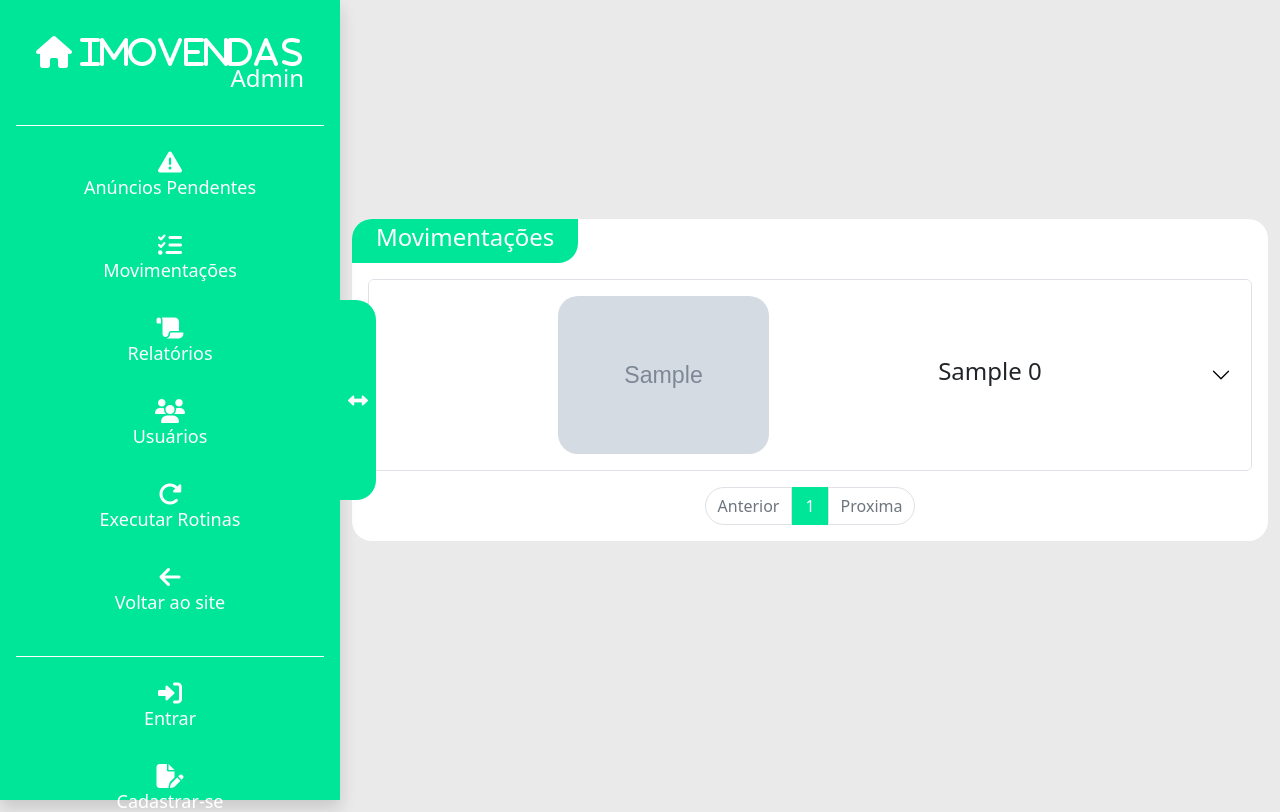
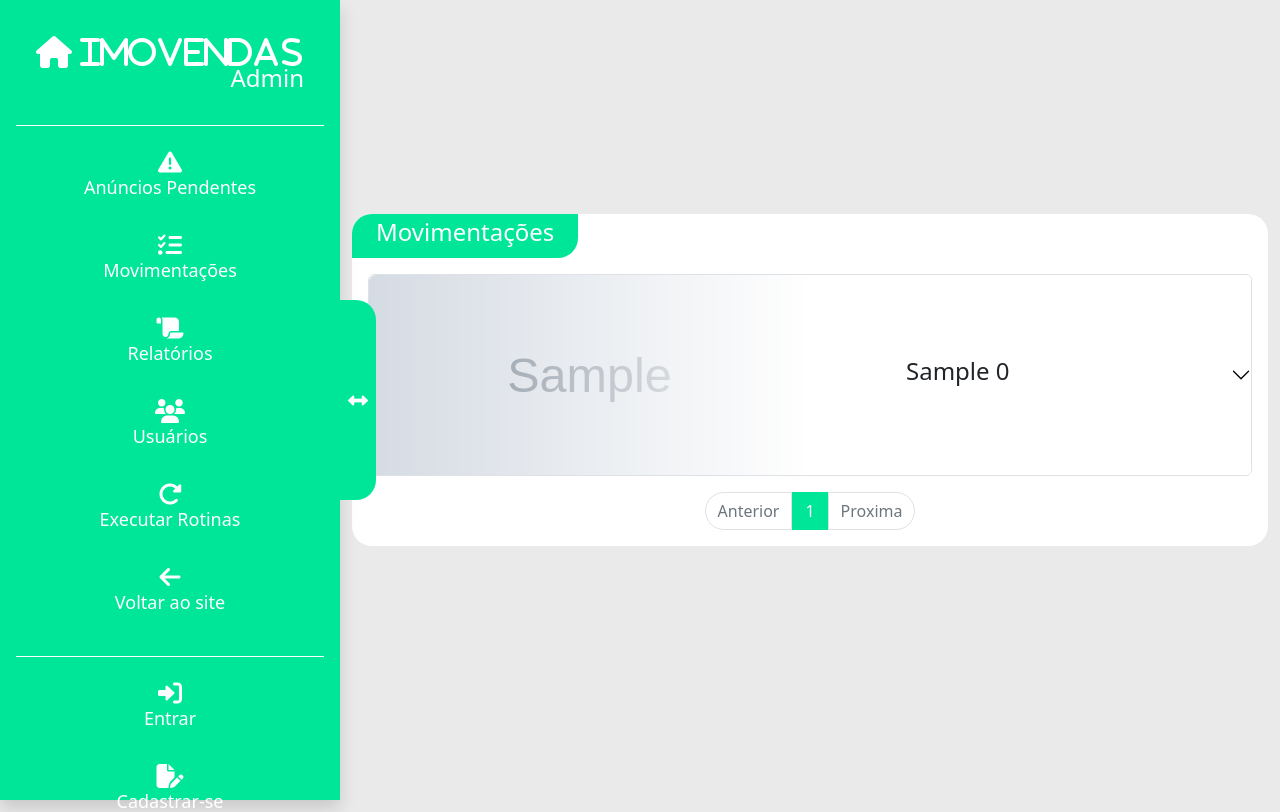
Before and after one commit to ifpr-paranavai/ImoVendas, a Django app: template administrativo/templates/administrativo/movs.html in a window 1280 px wide. Shown: the top 812 px of the page. Run offline with Django 4.2, Linux system fonts and the light colour scheme; the template is opened without the code that fills it: most values are stand-ins (such as "Sample title", 1, 10 or a date in 2020); grey boxes marked "Sample" are stand-in pictures; some libraries are stand-ins or nearby versions.

Commit message:
estilização imagem de movimentação

```diff
--- a/administrativo/templates/administrativo/movs.html
+++ b/administrativo/templates/administrativo/movs.html
@@ -12,20 +12,22 @@
   </div>
 
   <div class="row justify-content-center p-3">
+    <div class="accordion">
       {% for imovel in object_list %}
 
-        <div class="accordion">
       <div class="accordion-item">
-                <h2 class="accordion-header" >
-                  <button class="accordion-button collapsed" type="button" data-bs-toggle="collapse" data-bs-target="#accordion{{forloop.counter}}" >
-                    <img class="img-fluid rounded-xl mx-auto d-block w-25" src={{imovel.1.foto.url}} />
-                    <h4>{{ imovel.0.titulo }}</h4>
+        <h2 class="accordion-header">
+          <button class="accordion-button collapsed" type="button" data-bs-toggle="collapse"
+            data-bs-target="#accordion{{forloop.counter}}">
+            <img class="img-fluid w-50 h-100 movImg rounded me-5" src={{imovel.1.foto.url}} />
+            <h4 class="ms-5">{{ imovel.0.titulo }}</h4>
           </button>
         </h2>
         <div id="accordion{{forloop.counter}}" class="accordion-collapse collapse">
           <div class="accordion-body">
             <div class="d-flex justify-content-end">
-                        <a href="{% url 'imovel-view' pk=imovel.0.pk %}" target="_blank" class="btn btn-lg bgSecondColor text-white">Ver detalhes</a>
+              <a href="{% url 'imovel-view' pk=imovel.0.pk %}" target="_blank"
+                class="btn btn-lg bgSecondColor text-white">Ver detalhes</a>
             </div>
             <h2>Movimentações</h2>
             <table class="table table-striped table-bordered">
@@ -44,7 +46,7 @@
                 <td>
                   {% if historico.comprovante %}
                   <a href="{{historico.comprovante.url}}" target="_blank" class="text-center">
-                                    <i class="fa fa-solid fa-eye fa-md" ></i>
+                    <i class="fa fa-solid fa-eye fa-md"></i>
                   </a>
                   {% endif %}
                 </td>
@@ -56,12 +58,13 @@
           </div>
         </div>
       </div>
-        </div>
+
 
       {% empty %}
       <h4>Não foram encontrados registros.</h4>
 
       {% endfor %}
+    </div>
 
   </div>
   <ul class="pagination" style="justify-content: center;">
--- a/static/style.css
+++ b/static/style.css
@@ -198,6 +198,17 @@ strong {
   border-radius: 20px;
 }
 
+.movImg{
+  -webkit-mask-image: linear-gradient(to left, rgba(0, 0, 0, 0), rgba(0, 0, 0, 1));
+  mask-image: linear-gradient(to left, rgba(0, 0, 0, 0), rgba(0, 0, 0, 1));
+  object-fit: cover;
+}
+
+button.accordion-button{
+  height: 200px !important;
+  padding: 0 !important;
+}
+
 img.img-thumbnail{
   width: 100%;
   height: 20vh !important;
```
Also changed, not shown: administrativo/templates/administrativo/index.html (+17 -12 lines). Lines whose indentation alone changed are shown as unchanged.
